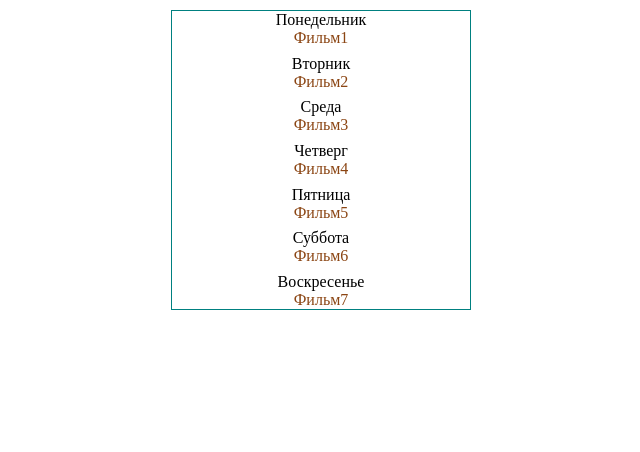
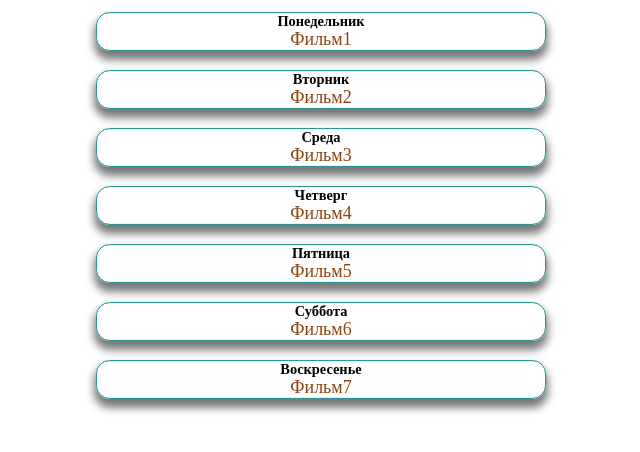
Before and after one commit to polopo927/films, a React (Vite) app: page / in a window 1280 px wide. Shown: the top 452 px of the page, without its empty margins (319-959 px from the left). Built offline with nearby package versions, Linux system fonts and the light colour scheme.

Commit message:
добавил немного стилей

```diff
--- a/src/App.css
+++ b/src/App.css
@@ -61,8 +61,7 @@ a {
 
 .films {
 	margin: 0 auto;
-	border: 1px solid teal;
-	width: 300px;
+	max-width: 500px;
 	min-height: 300px;
 	display: flex;
 	flex-direction: column;
@@ -72,3 +71,27 @@ a {
 .films a {
 	color: saddlebrown;
 }
+
+.card {
+	border: 1px solid teal;
+	border-radius: 15px;
+	box-shadow: 0 8px 10px 2px #777;
+	transform: scale(0.9);
+	transition: all 0.5s;
+	margin-bottom: 15px;
+}
+
+.card:hover {
+	background: #d1cbcb;
+	box-shadow: 0 5px 10px 1px #777;
+	transform: scale(1);
+	transition: all 0.5s;
+}
+
+.card div {
+	font-weight: bold;
+}
+
+.card a {
+	font-size: 20px;
+}
```
